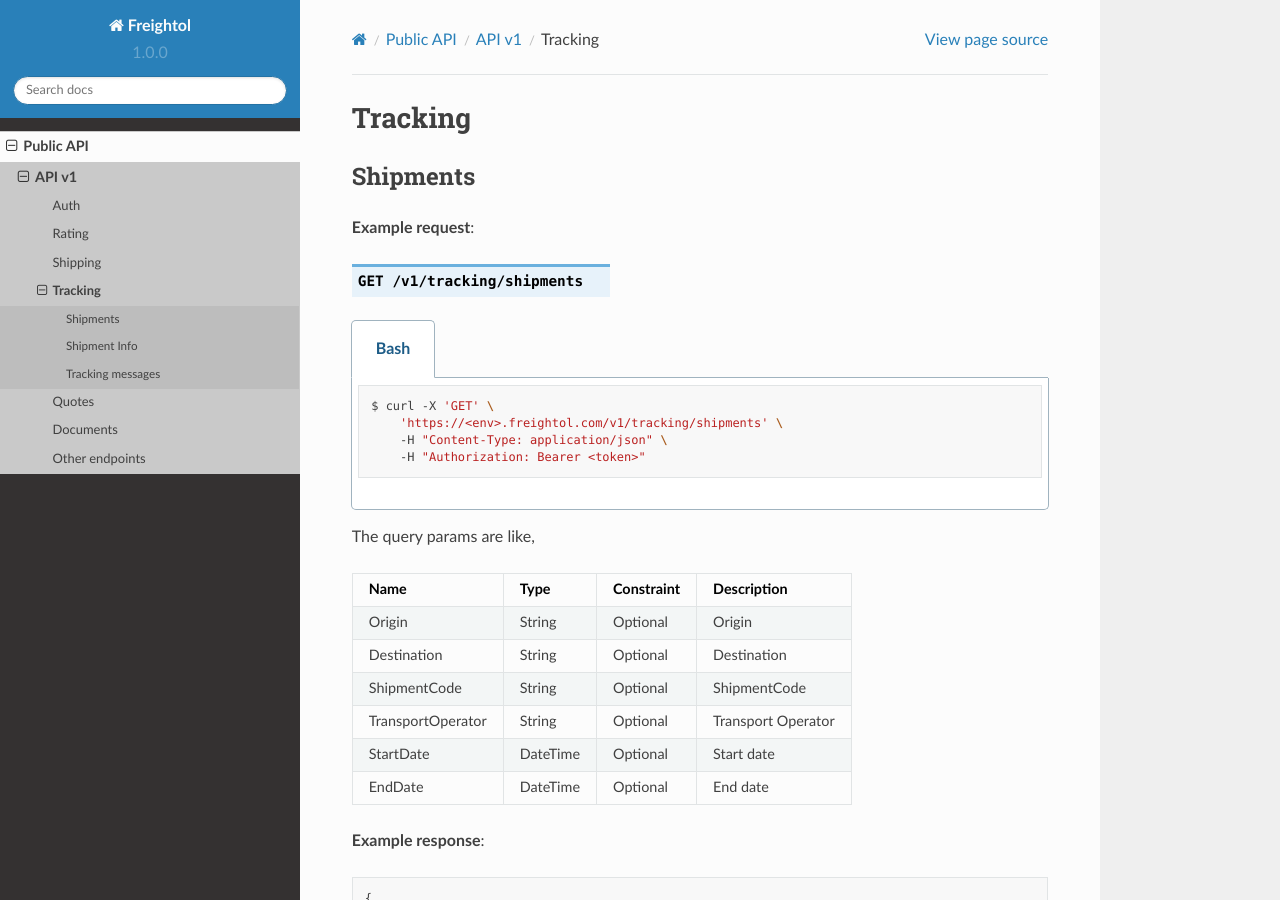
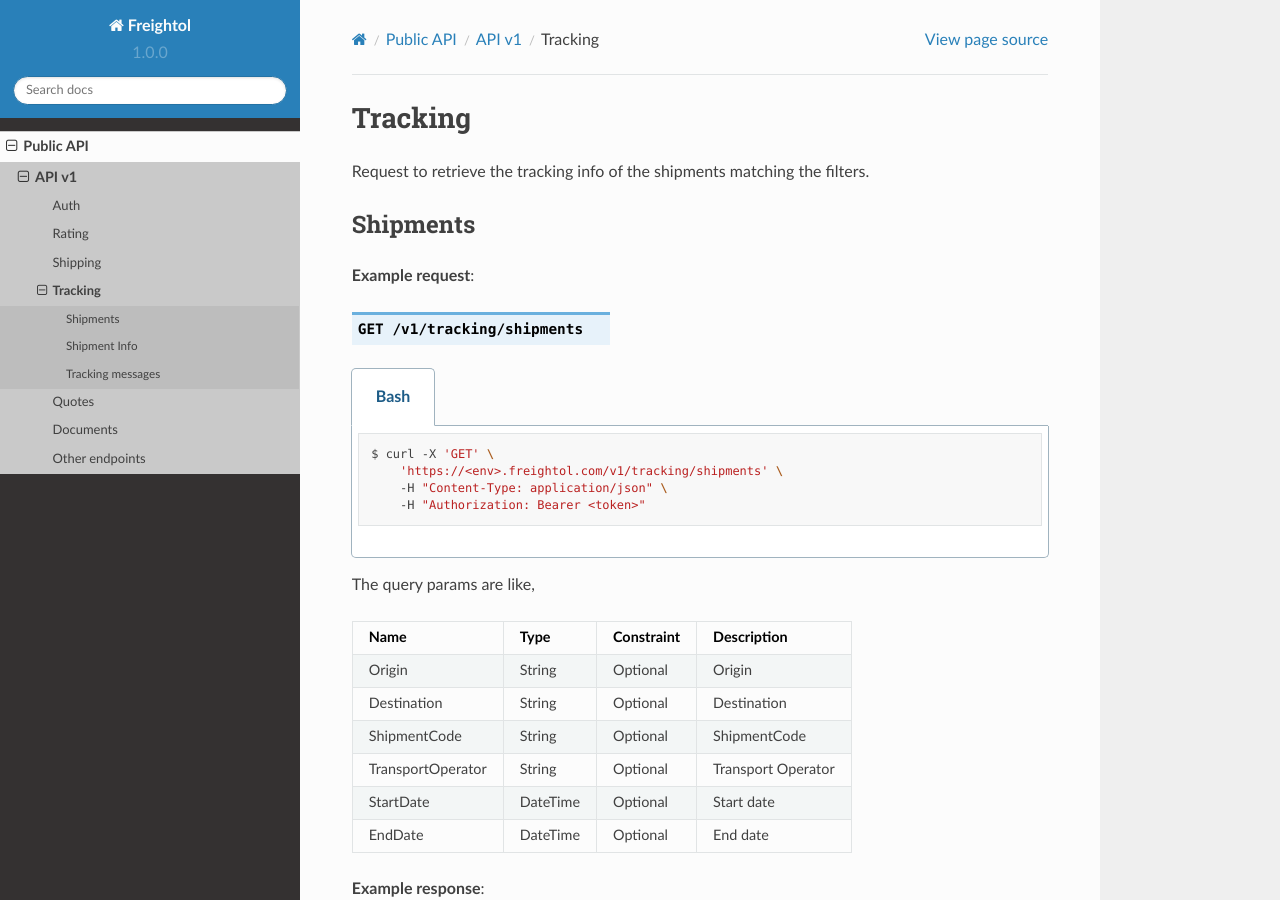
Before and after one commit to PabMartinez/Api-docs, a Sphinx documentation site: the page built from docs/source/api/v1/tracking/index.rst, in a window 1280 px wide and 900 px high. Built offline with Sphinx 7.4.7 and the Read the Docs theme 2.0.0, drawn with Linux system fonts in a browser that asks for light colours.

Commit message:
Update index.rst
desc

```diff
--- a/docs/source/api/v1/tracking/index.rst
+++ b/docs/source/api/v1/tracking/index.rst
@@ -2,6 +2,7 @@
 Tracking
 =====================
 
+Request to retrieve the tracking info of the shipments matching the filters.
 
 Shipments
 --------------------------
```
